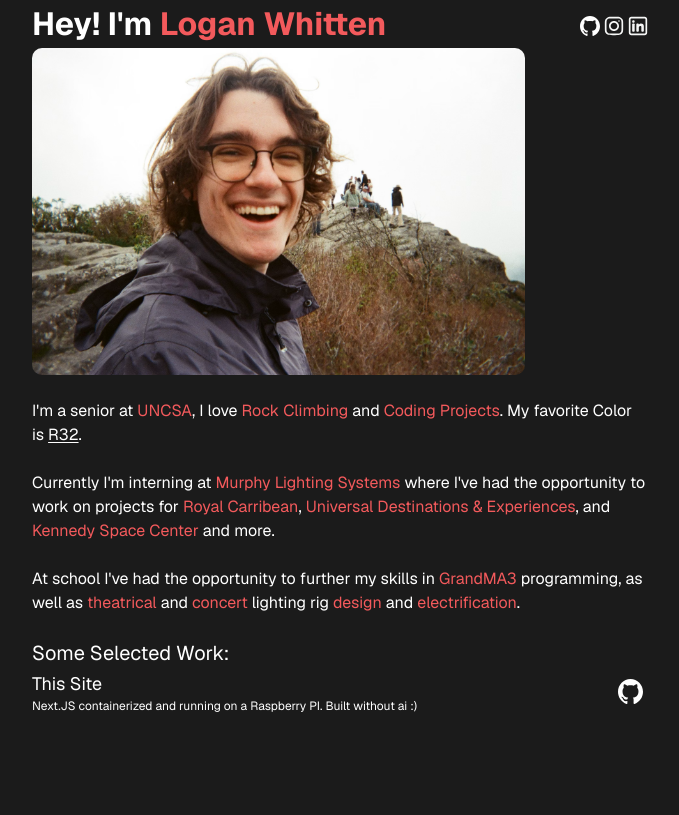
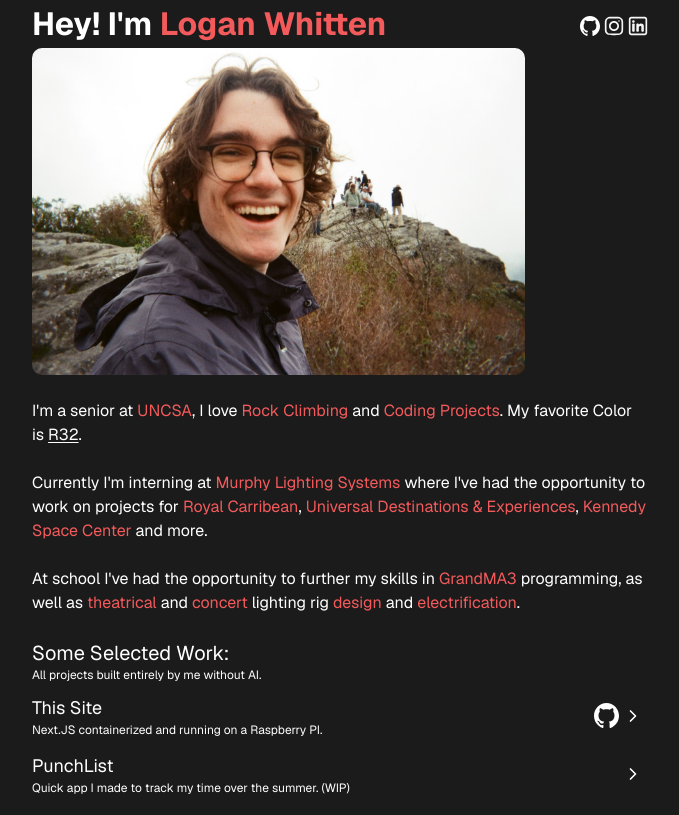
Before and after one commit to LoganWhitten/site, a Next.js app: page / in a window 1280 px wide. Shown: the whole page, without its empty margins (300-979 px from the left). Built offline with nearby package versions, Linux system fonts and the light colour scheme.

Commit message:
refactor: create Project component

```diff
--- /dev/null
+++ b/app/components/Project.tsx
@@ -0,0 +1,28 @@
+import { ChevronRight, Icon } from "lucide-react";
+
+export default function Project({
+  projectTitle,
+  projectURL,
+  projectDesc
+}: {
+  projectTitle: string;
+  projectURL: string;
+  projectDesc: string
+}) {
+  return (
+    <a id="project" href={projectURL}>
+      <div id="projectInfoDiv">
+        <p className=" text-lg">{projectTitle}</p>
+        <p className="text-xs">
+          {projectDesc}
+        </p>
+      </div>
+      <p id="projectProgress">
+        {projectURL.startsWith('https://github.com') && (
+            <img src="/images/github.svg" id="projectIcon" />
+        )}
+        <ChevronRight className="pl-1" />
+      </p>
+    </a>
+  );
+}
--- a/app/page.tsx
+++ b/app/page.tsx
@@ -3,6 +3,7 @@
 import { createContext, useState } from "react";
 import ColorText from "./components/ColorText";
 import { fetchJSONData } from "./src/GelLogic";
+import Project from "./components/Project";
 
 type ColorContextValue = string;
 export const ColorContext = createContext<ColorContextValue | null>(null);
@@ -10,7 +11,7 @@ export default function Home() {
   const [color, setColor] = useState("rgb(243,90,92)");
   const [pronoun, setPronoun] = useState(" My");
   return (
-    <div className="px-3">
+    <div className="px-3 mb-4">
       <ColorContext value={color}>
         <h1 id="header">
           <span>
@@ -81,7 +82,7 @@ export default function Home() {
             <a target="_blank" href="https://www.udx.com/en/us">
               <ColorText>Universal Destinations & Experiences</ColorText>
             </a>
-          , and
+            ,
             <a target="_blank" href="https://www.delawarenorth.com/">
               <ColorText>Kennedy Space Center </ColorText>
             </a>
@@ -97,28 +98,26 @@ export default function Home() {
             <ColorText>electrification</ColorText>.
           </p>
           <br />
+          <div className="flex flex-col gap-2">
             <div>
               <h3 className="text-xl">Some Selected Work:</h3>
-          <a
-            id="project"
-            href="https://github.com/loganwhitten/site"
-            target="_blank"
-          >
-            <div id="projectInfoDiv">
-              <p className=" text-lg">This Site</p>
-              <p className="text-xs">
-                Next.JS containerized and running on a Raspberry PI. Built
-                without ai :)
-              </p>
+              <h4 className="text-xs">
+                All projects built entirely by me without AI.
+              </h4>
             </div>
-            <p id="projectProgress">
-              <img src="/images/github.svg" id="projectIcon" />
-            </p>
-          </a>
+            <Project
+              projectTitle="This Site"
+              projectURL="https://github.com/loganwhitten/site"
+              projectDesc="Next.JS containerized and running on a Raspberry PI."
+            />
+            <Project
+              projectTitle="PunchList"
+              projectURL="/punchlist"
+              projectDesc="Quick app I made to track my time over the summer. (WIP)"
+            />
           </div>
         </div>
       </ColorContext>
     </div>
   );
-
 }
```
Lines whose indentation alone changed are shown as unchanged.
